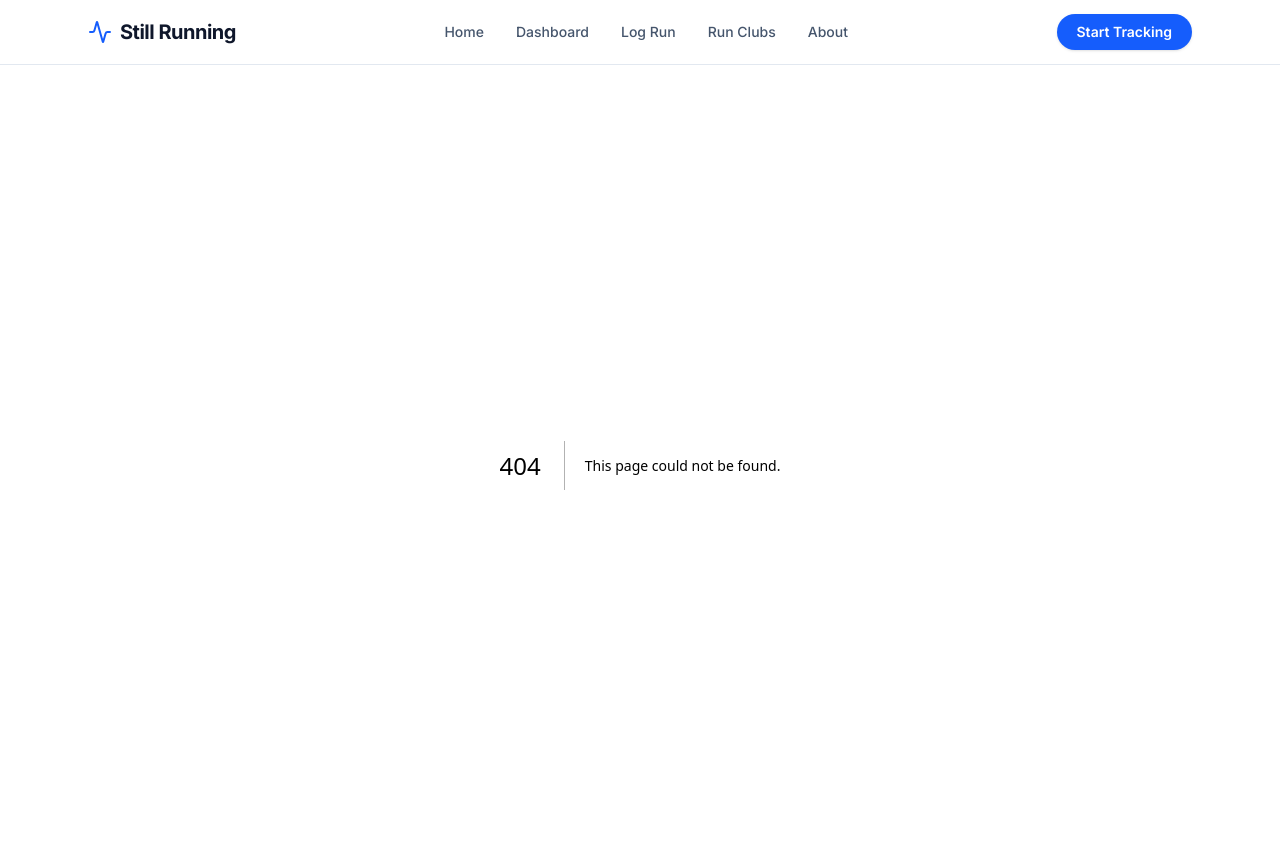
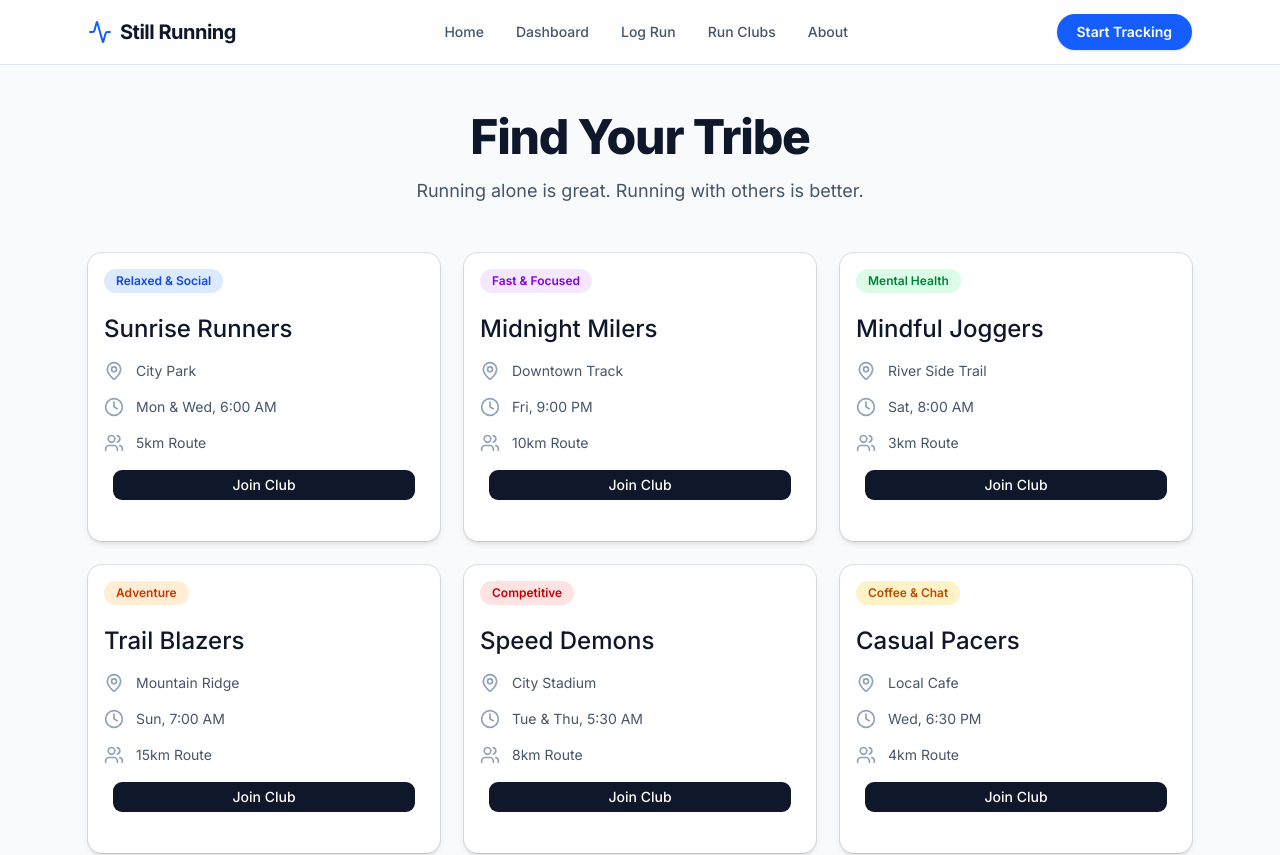
Before and after one commit to Aadya798/still-running, a Next.js app: page /run-clubs in a window 1280 px wide. Before the commit this address had no page. Shown: the top 855 px of the page. Built offline with nearby package versions, Linux system fonts and the light colour scheme.

Commit message:
Fixed run clubs and about pages

```diff
--- /dev/null
+++ b/app/about/page.tsx
@@ -0,0 +1,32 @@
+"use client"
+import { motion } from 'framer-motion'
+import { Brain, Activity, Heart } from 'lucide-react'
+
+export default function About() {
+  return (
+    <div className="max-w-4xl mx-auto px-6 py-20 space-y-20">
+      <motion.div initial={{ opacity: 0 }} animate={{ opacity: 1 }} className="text-center space-y-6">
+        <h1 className="text-5xl font-extrabold text-slate-900 tracking-tight">Our Philosophy</h1>
+        <p className="text-2xl text-slate-600 font-light">"Taking care of your body is the first step to taking care of your mind."</p>
+      </motion.div>
+
+      <div className="grid grid-cols-1 md:grid-cols-3 gap-10">
+        <div className="text-center space-y-4">
+          <div className="bg-blue-100 w-16 h-16 rounded-2xl flex items-center justify-center mx-auto"><Activity className="w-8 h-8 text-blue-600" /></div>
+          <h3 className="text-xl font-bold">Physical Health</h3>
+          <p className="text-slate-600">Tracking distance builds discipline and strength.</p>
+        </div>
+        <div className="text-center space-y-4">
+          <div className="bg-green-100 w-16 h-16 rounded-2xl flex items-center justify-center mx-auto"><Brain className="w-8 h-8 text-green-600" /></div>
+          <h3 className="text-xl font-bold">Mental Clarity</h3>
+          <p className="text-slate-600">Logging mood reveals patterns between miles and happiness.</p>
+        </div>
+        <div className="text-center space-y-4">
+          <div className="bg-purple-100 w-16 h-16 rounded-2xl flex items-center justify-center mx-auto"><Heart className="w-8 h-8 text-purple-600" /></div>
+          <h3 className="text-xl font-bold">Community</h3>
+          <p className="text-slate-600">Finding a run club turns a grind into a shared journey.</p>
+        </div>
+      </div>
+    </div>
+  )
+}
--- /dev/null
+++ b/app/run-clubs/page.tsx
@@ -0,0 +1,46 @@
+"use client"
+import { motion } from 'framer-motion'
+import { Card, CardContent, CardHeader, CardTitle } from "@/components/ui/card"
+import { MapPin, Clock, Users } from "lucide-react"
+import { Button } from "@/components/ui/button"
+
+const clubs = [
+  { name: "Sunrise Runners", location: "City Park", time: "Mon & Wed, 6:00 AM", distance: "5km", vibe: "Relaxed & Social", color: "bg-blue-100 text-blue-700" },
+  { name: "Midnight Milers", location: "Downtown Track", time: "Fri, 9:00 PM", distance: "10km", vibe: "Fast & Focused", color: "bg-purple-100 text-purple-700" },
+  { name: "Mindful Joggers", location: "River Side Trail", time: "Sat, 8:00 AM", distance: "3km", vibe: "Mental Health", color: "bg-green-100 text-green-700" },
+  { name: "Trail Blazers", location: "Mountain Ridge", time: "Sun, 7:00 AM", distance: "15km", vibe: "Adventure", color: "bg-orange-100 text-orange-700" },
+  { name: "Speed Demons", location: "City Stadium", time: "Tue & Thu, 5:30 AM", distance: "8km", vibe: "Competitive", color: "bg-red-100 text-red-700" },
+  { name: "Casual Pacers", location: "Local Cafe", time: "Wed, 6:30 PM", distance: "4km", vibe: "Coffee & Chat", color: "bg-amber-100 text-amber-700" },
+]
+
+export default function RunClubs() {
+  return (
+    <div className="max-w-6xl mx-auto px-6 py-12 space-y-12">
+      <motion.div initial={{ opacity: 0, y: -20 }} animate={{ opacity: 1, y: 0 }} className="text-center space-y-4 max-w-2xl mx-auto">
+        <h1 className="text-4xl md:text-5xl font-extrabold text-slate-900 tracking-tight">Find Your Tribe</h1>
+        <p className="text-lg text-slate-600">Running alone is great. Running with others is better.</p>
+      </motion.div>
+
+      <div className="grid grid-cols-1 md:grid-cols-2 lg:grid-cols-3 gap-6">
+        {clubs.map((club, index) => (
+          <motion.div key={index} initial={{ opacity: 0, y: 20 }} animate={{ opacity: 1, y: 0 }} transition={{ delay: index * 0.1 }} whileHover={{ y: -5 }}>
+            <Card className="h-full shadow-md border-none hover:shadow-xl transition-shadow bg-white flex flex-col">
+              <CardHeader>
+                <div className={`w-fit px-3 py-1 rounded-full text-xs font-semibold mb-4 ${club.color}`}>{club.vibe}</div>
+                <CardTitle className="text-2xl text-slate-900">{club.name}</CardTitle>
+              </CardHeader>
+              <CardContent className="space-y-4 text-slate-600 flex-1">
+                <div className="flex items-center gap-3"><MapPin className="w-5 h-5 text-slate-400" /> {club.location}</div>
+                <div className="flex items-center gap-3"><Clock className="w-5 h-5 text-slate-400" /> {club.time}</div>
+                <div className="flex items-center gap-3"><Users className="w-5 h-5 text-slate-400" /> {club.distance} Route</div>
+              </CardContent>
+              <div className="p-6 pt-0 mt-auto">
+                <Button className="w-full bg-slate-900 hover:bg-slate-800 text-white">Join Club</Button>
+              </div>
+            </Card>
+          </motion.div>
+        ))}
+      </div>
+    </div>
+  )
+}
--- a/package.json
+++ b/package.json
@@ -12,6 +12,7 @@
     "@base-ui/react": "^1.9.0",
     "class-variance-authority": "^0.7.1",
     "cn": "^0.5.0",
+    "framer-motion": "^14.6.0",
     "lucide-react": "^1.61.0",
     "mongoose": "^9.11.3",
     "next": "16.4.2",
```
Also changed, not shown: 1 other file (tests, documents, lock files or other folders).
